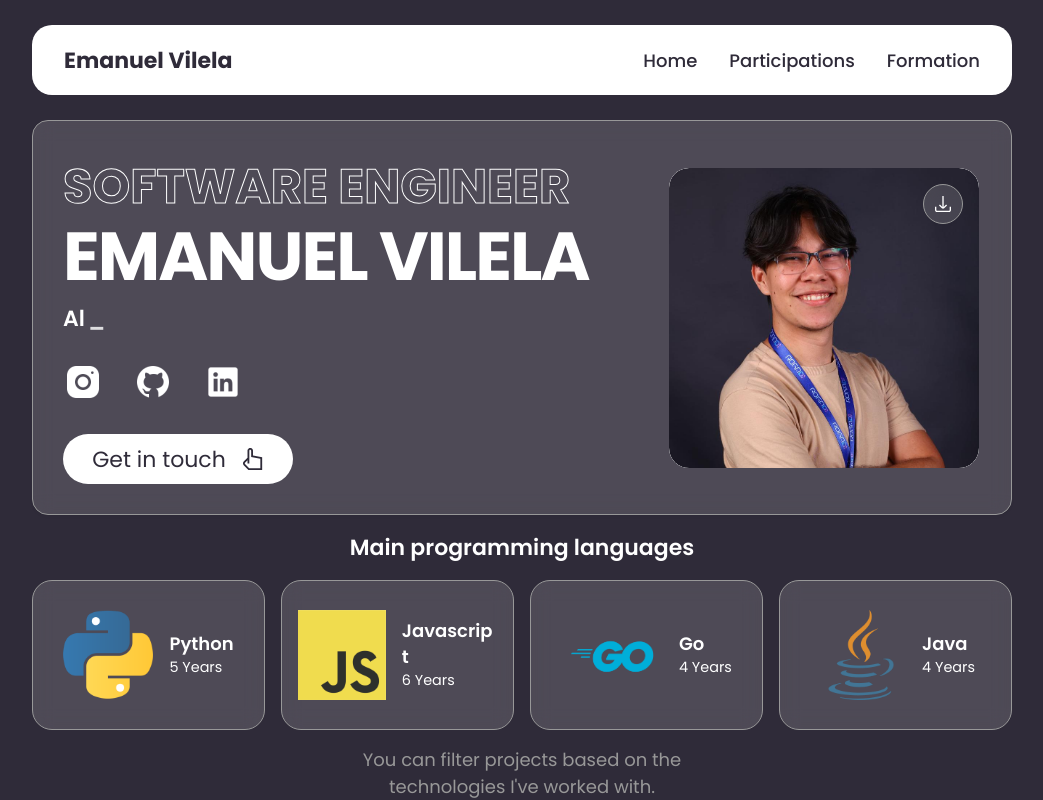
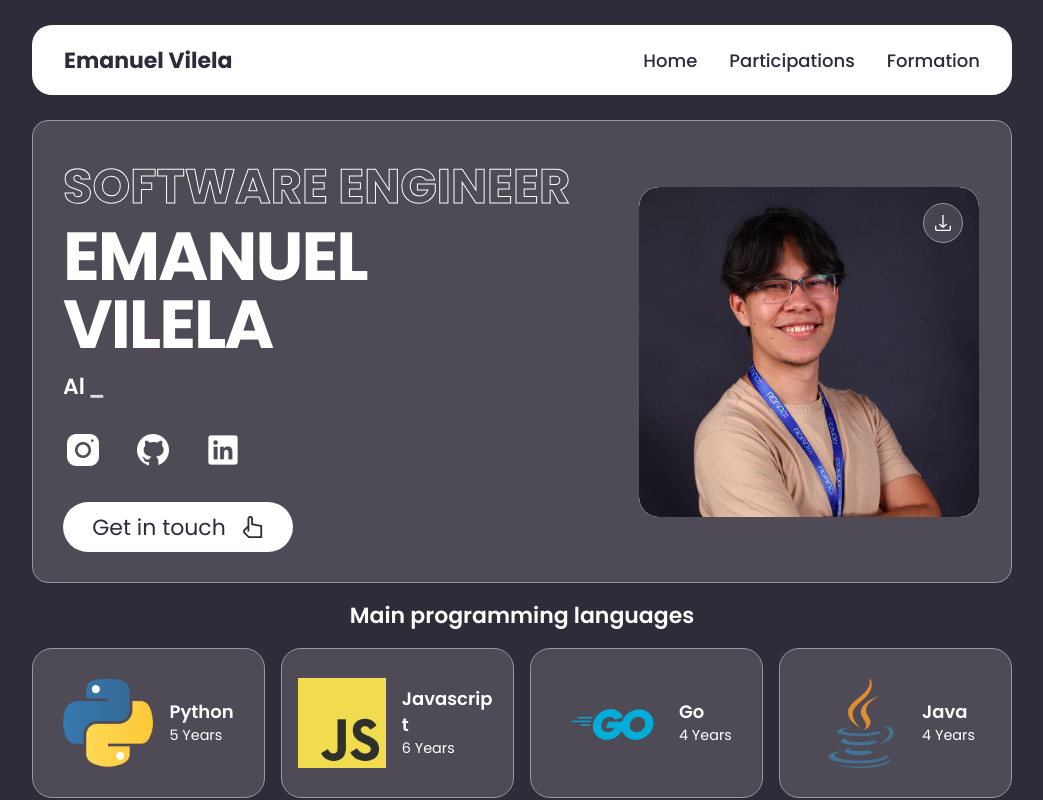
Before and after one commit to emanuelvsz/portfolio, a React (Vite) app: page / in a window 1280 px wide. Shown: the top 800 px of the page, without its empty margins (118-1161 px from the left). Built offline with nearby package versions, Linux system fonts and the light colour scheme; what use-context-selector would draw is missing.

Commit message:
fix: improving styles

```diff
--- a/src/components/header/index.tsx
+++ b/src/components/header/index.tsx
@@ -42,7 +42,7 @@ const styles = {
   `,
   container: css`
     padding-block: 25px;
-    padding-inline: ${THEME_PADDINGS.PAGE_PADDING};
+    padding-inline: ${THEME_PADDINGS.PAGE_PADDING}px;
     z-index: 9999;
   `
 };
--- a/src/pages/home/components/landing-transparent-card/index.tsx
+++ b/src/pages/home/components/landing-transparent-card/index.tsx
@@ -108,8 +108,8 @@ const styles = {
     justify-content: center;
   `,
   imageContainer: css`
-    height: 300px;
-    width: 310px;
+    height: 330px;
+    width: 340px;
     background-color: white !important;
     border-radius: ${THEME_BORDER_RADIUS.GENERAL}px;
     overflow: hidden;
--- a/src/pages/home/components/scroll-to-see-container/index.tsx
+++ b/src/pages/home/components/scroll-to-see-container/index.tsx
@@ -49,6 +49,7 @@ const ScrollToSeeContainer = () => {
             display: 'flex',
             flexDirection: 'column',
             gap: 16,
+            fontWeight: 'bold',
           }}
         >
           scroll(); // There is still more to see
--- a/src/pages/home/index.tsx
+++ b/src/pages/home/index.tsx
@@ -3,13 +3,15 @@ import { css } from '@emotion/react';
 import { Button, Flex } from 'antd';
 import { Header } from '../../components/header';
 import LandingTransparentCard from './components/landing-transparent-card';
-import { THEME_BORDER_RADIUS, THEME_COLORS } from '@config/theme';
+import {
+  THEME_BORDER_RADIUS,
+  THEME_COLORS,
+  THEME_PADDINGS,
+} from '@config/theme';
 
 import briefcaseIcon from '@assets/icons/fi-rs-briefcase.svg';
 import StackCardList from './components/stack-card-list';
 import ScrollToSeeContainer from './components/scroll-to-see-container';
-
-const pagePadding = '150px';
 
 const styles = {
   container: css`
@@ -18,8 +20,8 @@ const styles = {
     background-color: #2f2b39;
   `,
   content: css`
-    width: 100%;
-    padding-inline: ${pagePadding};
+    width: 100vw;
+    padding-inline: ${THEME_PADDINGS.PAGE_PADDING}px;
   `,
   mainLanguagesTitle: css`
     font-size: 22px;
@@ -82,7 +84,6 @@ function Home() {
       <Flex justify="space-between" css={styles.content} vertical gap={16}>
         <LandingTransparentCard />
         <StackCardList />
-
         <Flex vertical justify="center" align="center" gap={16}>
           <p css={styles.projectsTitle}>
             You can filter projects based on the <br />
```
